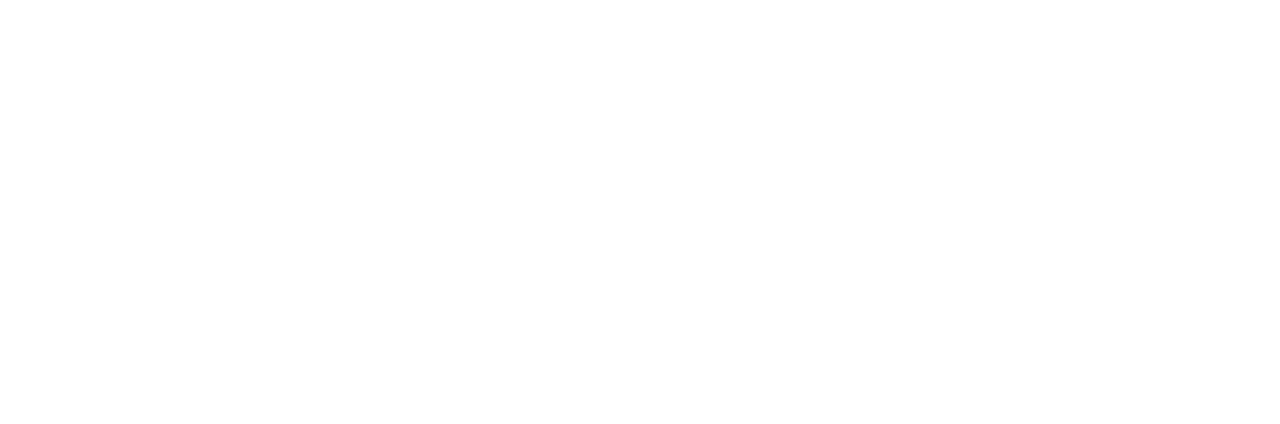
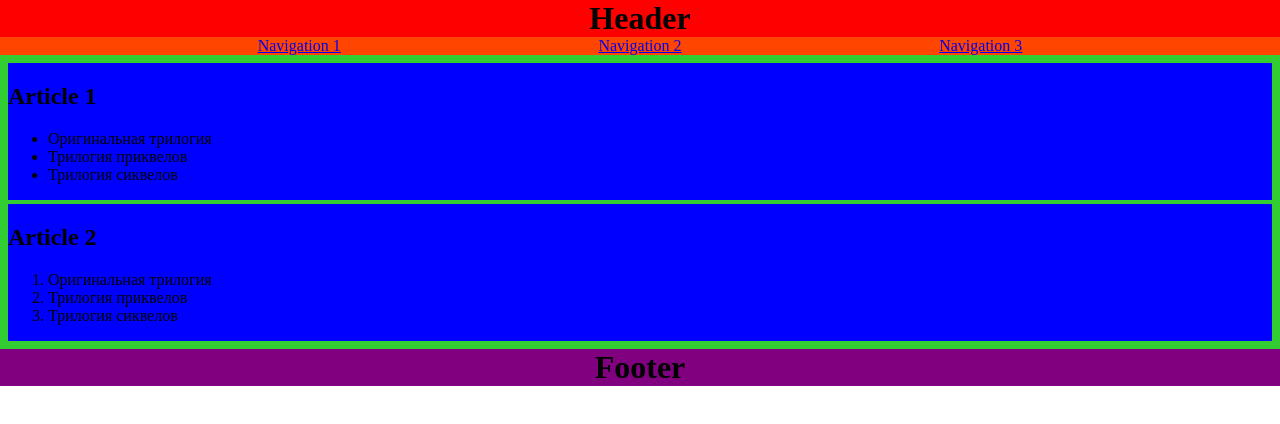
Before and after one commit to js-tasks-ru/htmlcss-20240412_ivan-glushkov1997, a website: page 02-dz0/01-semantic-mockup/solution.html in a window 1280 px wide. Drawn offline with Linux system fonts and the light colour scheme.

Commit message:
feat: 02-dz0 semantic mockup

```diff
--- a/02-dz0/01-semantic-mockup/solution.html
+++ b/02-dz0/01-semantic-mockup/solution.html
@@ -1,4 +1,43 @@
 <!DOCTYPE html>
 <html lang="ru">
-    <!-- Ваше решение -->
+<!-- Ваше решение -->
+<head>
+  <title>Семантическая разметка страницы</title>
+  <link href="style.css" rel="stylesheet">
+</head>
+<body>
+<header>
+  <h1>Header</h1>
+
+  <nav>
+    <a href="#">Navigation 1</a>
+    <a href="#">Navigation 2</a>
+    <a href="#">Navigation 3</a>
+  </nav>
+</header>
+
+<main role="main">
+  <article class="article-first">
+    <h2>Article 1</h2>
+    <ul>
+      <li>Оригинальная трилогия</li>
+      <li>Трилогия приквелов</li>
+      <li>Трилогия сиквелов</li>
+    </ul>
+  </article>
+
+  <article>
+    <h2>Article 2</h2>
+    <ol>
+      <li>Оригинальная трилогия</li>
+      <li>Трилогия приквелов</li>
+      <li>Трилогия сиквелов</li>
+    </ol>
+  </article>
+</main>
+</body>
+
+<footer>
+  <h1>Footer</h1>
+</footer>
 </html>
--- /dev/null
+++ b/02-dz0/01-semantic-mockup/style.css
@@ -0,0 +1,56 @@
+:root {
+    --header-bg: red;
+    --nav-bg: orangered;
+    --main-bg: limegreen;
+    --article-bg: blue;
+    --footer-bg: purple;
+}
+
+body {
+    margin: 0;
+}
+
+header {
+    display: flex;
+    flex-direction: column;
+    text-align:center;
+
+    background-color: var(--header-bg);
+}
+
+header h1 {
+    width: 100%;
+    margin: 0;
+}
+
+nav {
+    display: flex;
+    justify-content: space-evenly;
+    background-color: var(--nav-bg);
+}
+
+main {
+    display: flex;
+    flex-direction: column;
+    padding: 8px;
+
+    background-color: var(--main-bg);
+}
+
+article {
+    background-color: var(--article-bg);
+}
+
+.article-first {
+    margin-bottom: 4px;
+}
+
+footer {
+    text-align:center;
+
+    background-color: var(--footer-bg);
+}
+
+footer h1 {
+    margin: 0;
+}
```
